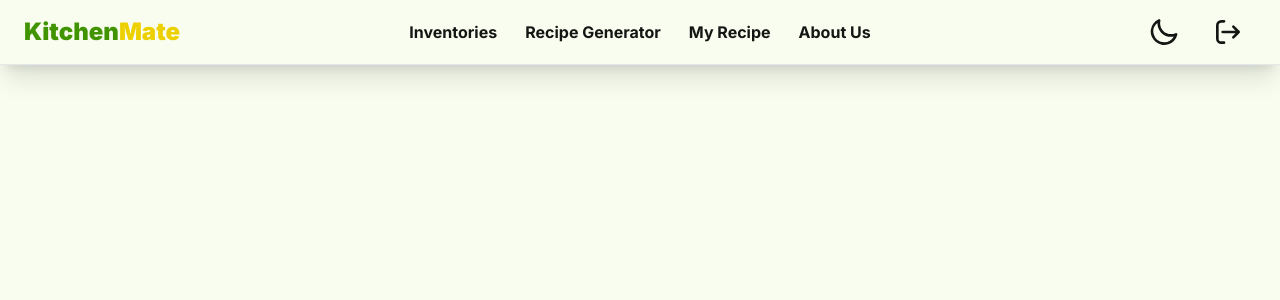
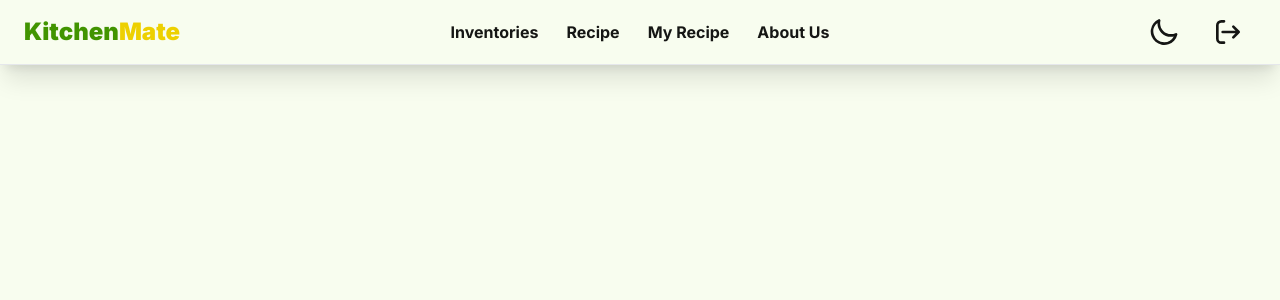
Before and after one commit to FinalProject-KitchenMate/KitchenMate, a Next.js app in the folder kitchen-mate/: page / in a window 1280 px wide. Shown: the top 300 px of the page. Built offline with nearby package versions, Linux system fonts and the light colour scheme.

Commit message:
fix: navbar

```diff
--- a/kitchen-mate/src/components/Navbar.tsx
+++ b/kitchen-mate/src/components/Navbar.tsx
@@ -27,7 +27,7 @@ export default function Navbar() {
                 </div>
                 <div className="navbar-center gap-7">
                     <Link href="/inventories" className="hover:text-primary font-bold focus:outline-none focus:shadow-outline transition duration-300">Inventories</Link>
-                    <Link href="/generate" className="hover:text-primary font-bold focus:outline-none focus:shadow-outline transition duration-300">Recipe Generator</Link>
+                    <Link href="/generate" className="hover:text-primary font-bold focus:outline-none focus:shadow-outline transition duration-300">Recipe</Link>
                     <Link href="/myrecipes" className="hover:text-primary font-bold focus:outline-none focus:shadow-outline transition duration-300">My Recipe</Link>
                     <Link href="/about" className="hover:text-primary font-bold focus:outline-none focus:shadow-outline transition duration-300">About Us</Link>
                 </div>
@@ -46,7 +46,7 @@ export default function Navbar() {
                     </label>
 
                     <button className="btn btn-ghost btn-circle mr-5">
-                    <svg className="w-8 h-8 dark:text-white" aria-hidden="true" xmlns="http://www.w3.org/2000/svg" fill="none" viewBox="0 0 24 24">
+                    <svg className="w-8 h-8 dark" aria-hidden="true" xmlns="http://www.w3.org/2000/svg" fill="none" viewBox="0 0 24 24">
                         <path stroke="currentColor" strokeLinecap="round" strokeLinejoin="round" strokeWidth="2" d="M20 12H8m12 0-4 4m4-4-4-4M9 4H7a3 3 0 0 0-3 3v10a3 3 0 0 0 3 3h2" />
                     </svg>
                 </button>
```
Also changed, not shown: 1 other file (tests, documents, lock files or other folders).
